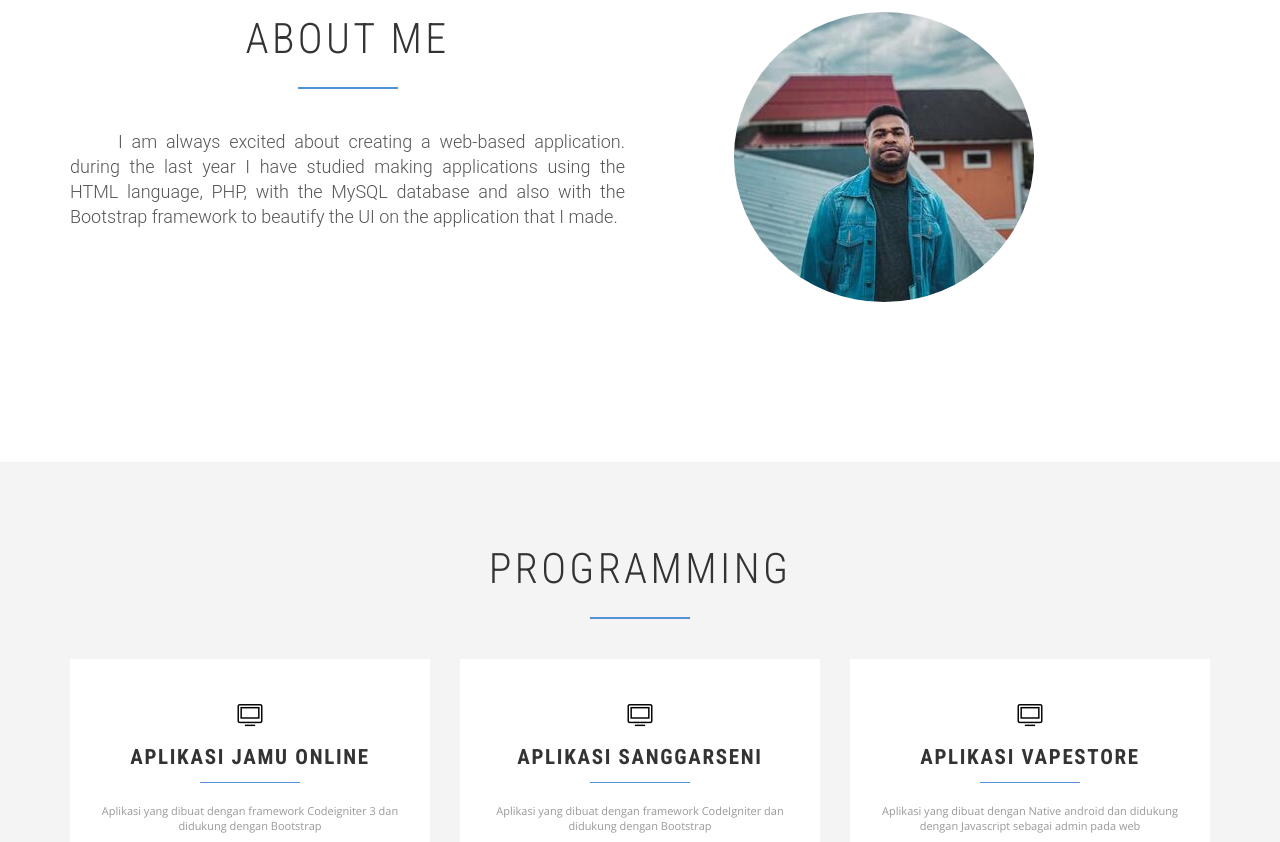
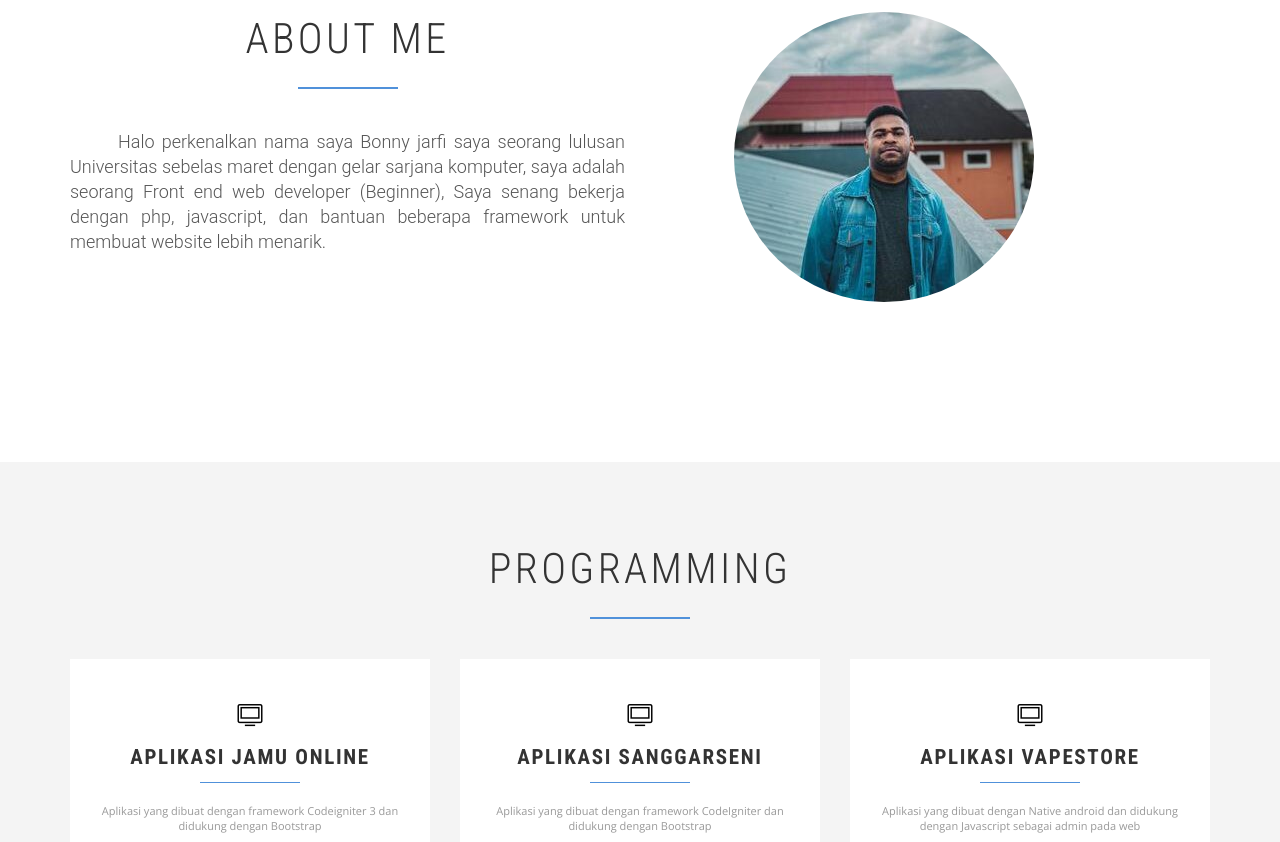
Before and after one commit to bonnyjarfi/bonnyjarfi.github.io, a plain HTML site: page index.html in a window 1280 px wide. Shown: the part 920-1762 px from the top of the page. Drawn offline with nearby package versions, Linux system fonts and the light colour scheme.

Commit message:
Update Profil

```diff
--- a/index.html
+++ b/index.html
@@ -62,8 +62,7 @@
             <div class="row margin-bottom">
                 <div class="col-md-6 margin-bottom">
                     <h2 class="heading">About me</h2>
-                    <p class="lead" align="justify" style="text-indent: 0.5in;">I am always excited about creating a web-based application. during the last year I have studied making applications using the HTML language, PHP, with the MySQL database and also with the Bootstrap framework to beautify the UI on the
-                        application that I made. </p>
+                    <p class="lead" align="justify" style="text-indent: 0.5in;">Halo perkenalkan nama saya Bonny jarfi saya seorang lulusan Universitas sebelas maret dengan gelar sarjana komputer, saya adalah seorang Front end web developer (Beginner), Saya senang bekerja dengan php, javascript, dan bantuan beberapa framework untuk membuat website lebih menarik. </p>
                 </div>
                 <div class="col-md-5 margin-bottom">
                     <p><img src="img/a.jpeg" style="border-radius: 100%" class="img-responsive"></p>
```
Also changed, not shown: img/dwi.jpg (deleted).
